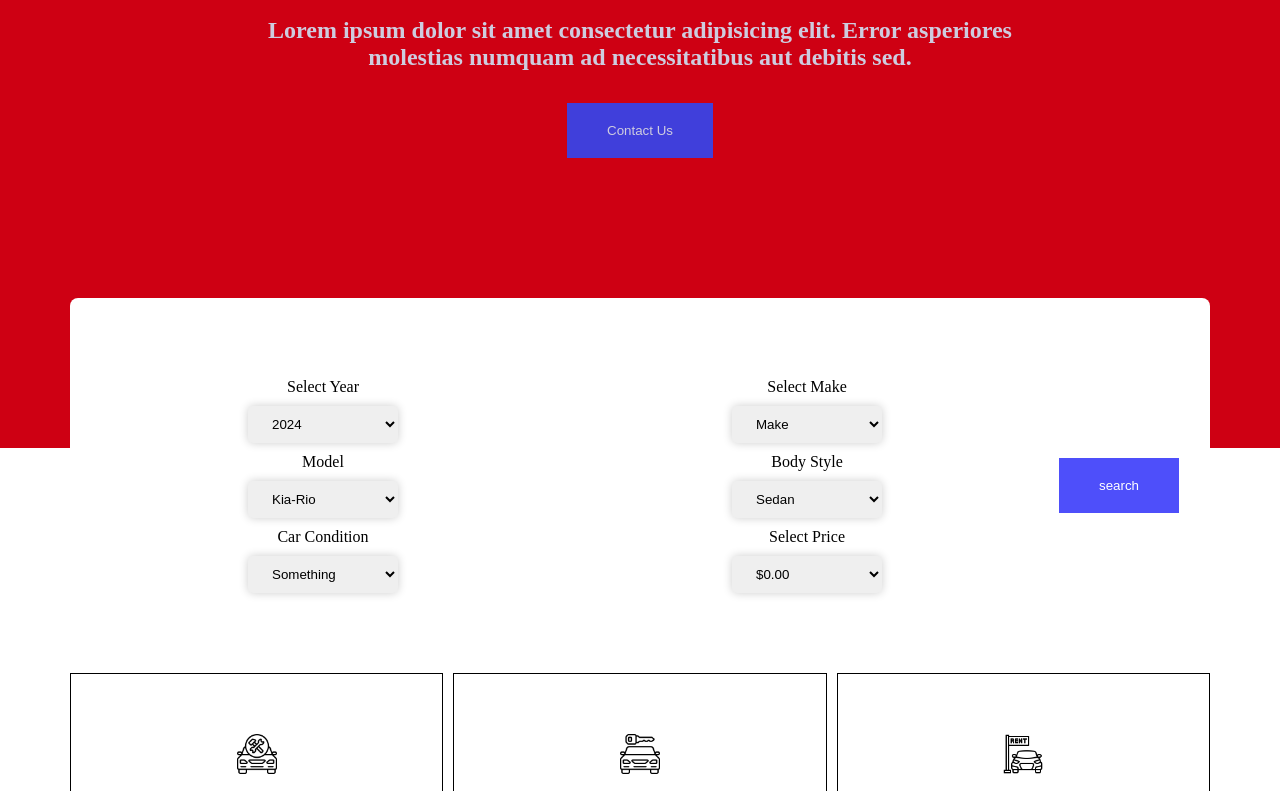
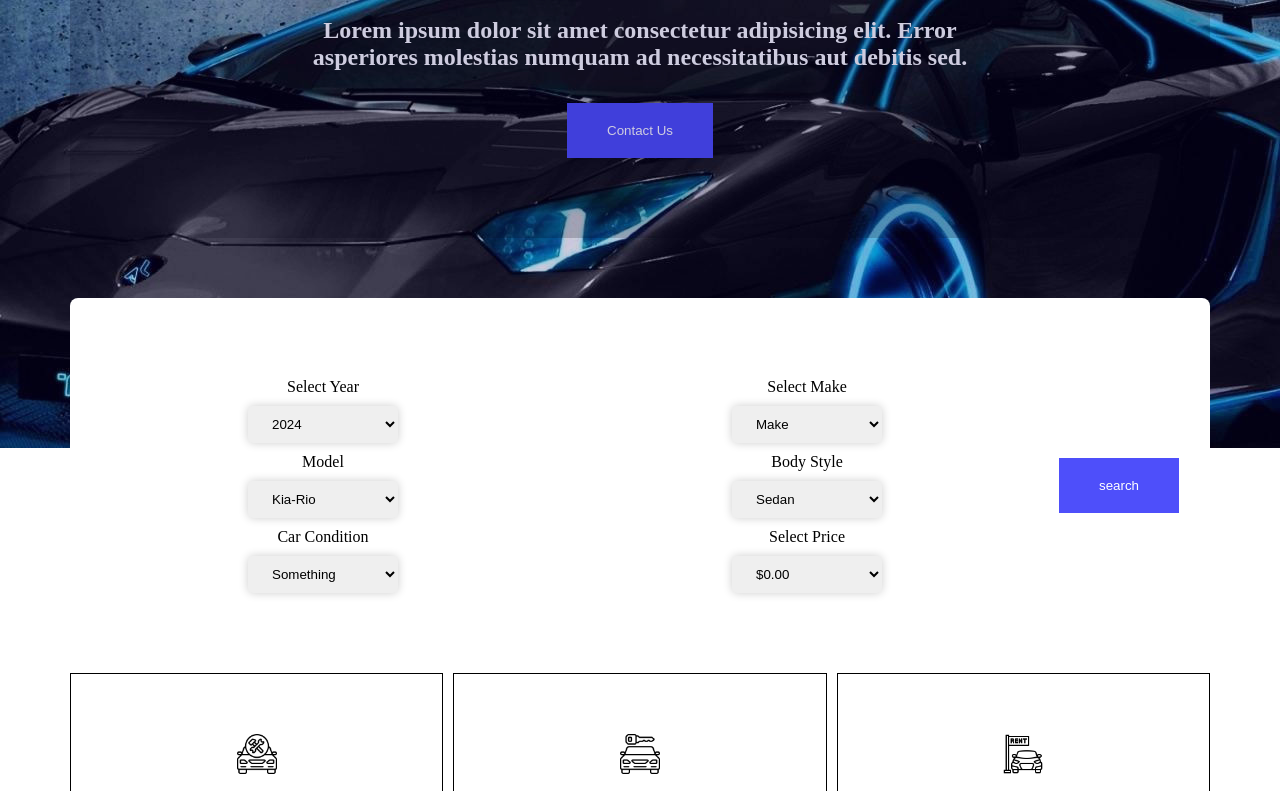
Before and after one commit to Yuireising-Ngalung/Project-1, a plain HTML site: page index.html in a window 1280 px wide. Shown: the part 352-1143 px from the top of the page. Drawn offline with Linux system fonts and the light colour scheme.

Commit message:
style.css changes

```diff
--- a/style.css
+++ b/style.css
@@ -31,7 +31,7 @@ a {
 }
 
 header {
-  background-color: maroon;
+  background-color: transparent;
   position: fixed;
   z-index: 5;
   width: 100%;
@@ -125,8 +125,9 @@ header {
 
 /* ==============HERO SECTION============ */
 .hero-section {
-  background-color: red;
+  background-image: url(./images/welcome-hero/banner-1.jpg);
   height: 100vh;
+  width: 100%;
   object-fit: cover;
   background-position: top;
   background-repeat: no-repeat;
@@ -148,6 +149,8 @@ header {
   flex-direction: column;
   text-align: center;
   color: white;
+  padding: 5rem;
+  background-color: rgba(0, 0, 0, 0.2);
 }
 
 .hero-section-container h1 {
@@ -170,6 +173,7 @@ header {
 /* ==========Form Section============ */
 .form-section {
   margin-top: -150px;
+  padding-inline: 10px;
 }
 .form-wrapper {
   display: grid;
@@ -230,6 +234,11 @@ header {
   }
 }
 
+/* =============Card Section============== */
+
+.card-section {
+  padding-inline: 10px;
+}
 .card-grid-container {
   display: grid;
   grid-template-columns: repeat(3, 1fr);
```
Also changed, not shown: images/welcome-hero/banner-1.jpg (added).
